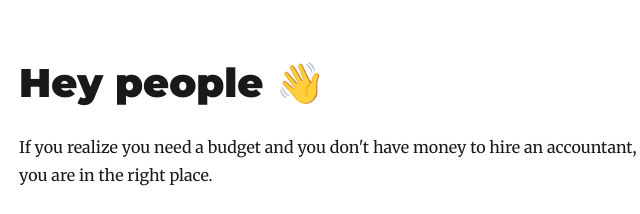
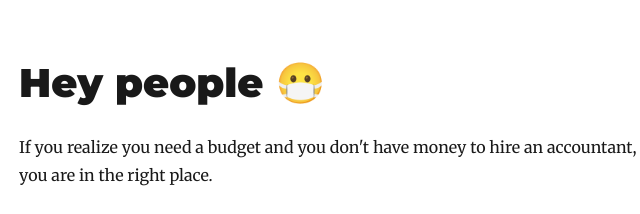
Before and after one commit to JoeCasa1/broke-budget-site, a Gatsby site: page / in a window 1280 px wide. Shown: the part 546-760 px from the top of the page, 306-946 px from the left. Built offline with nearby package versions, Linux system fonts and the light colour scheme; Gatsby itself is replaced by a stand-in of ours; some packages are replaced by stand-ins of ours.

Commit message:
added face with mask

```diff
--- a/src/pages/index.js
+++ b/src/pages/index.js
@@ -19,7 +19,7 @@ class IndexPage extends React.Component {
         <h1>
           Hey people{" "}
           <span role="img" aria-label="wave emoji">
-            👋
+            😷
           </span>
         </h1>
         <p>If you realize you need a budget and you don't have money to hire an accountant, you are in the right place.</p>
```
